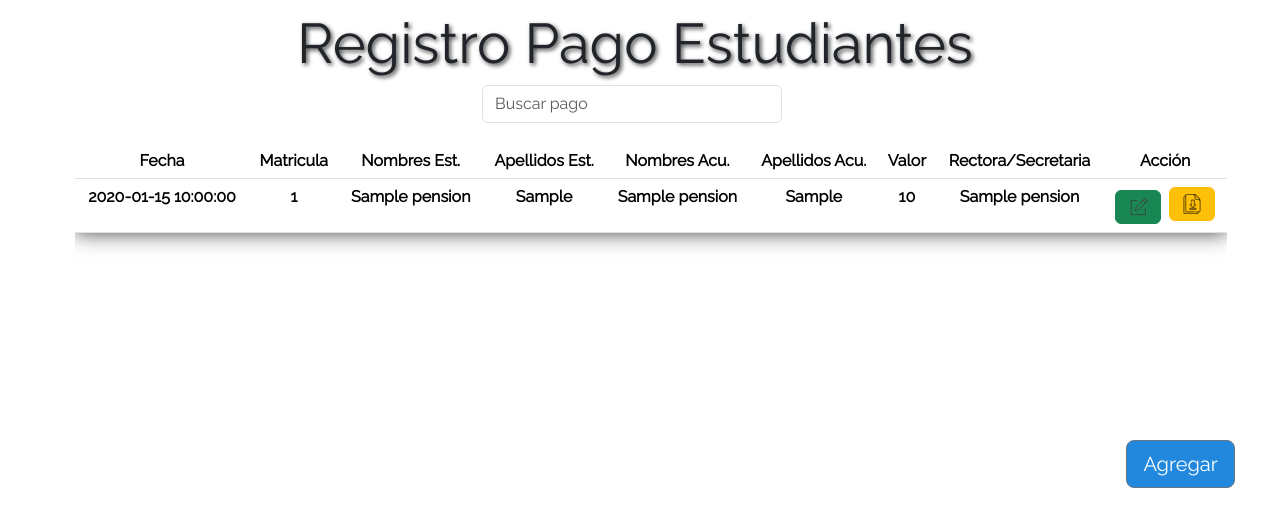
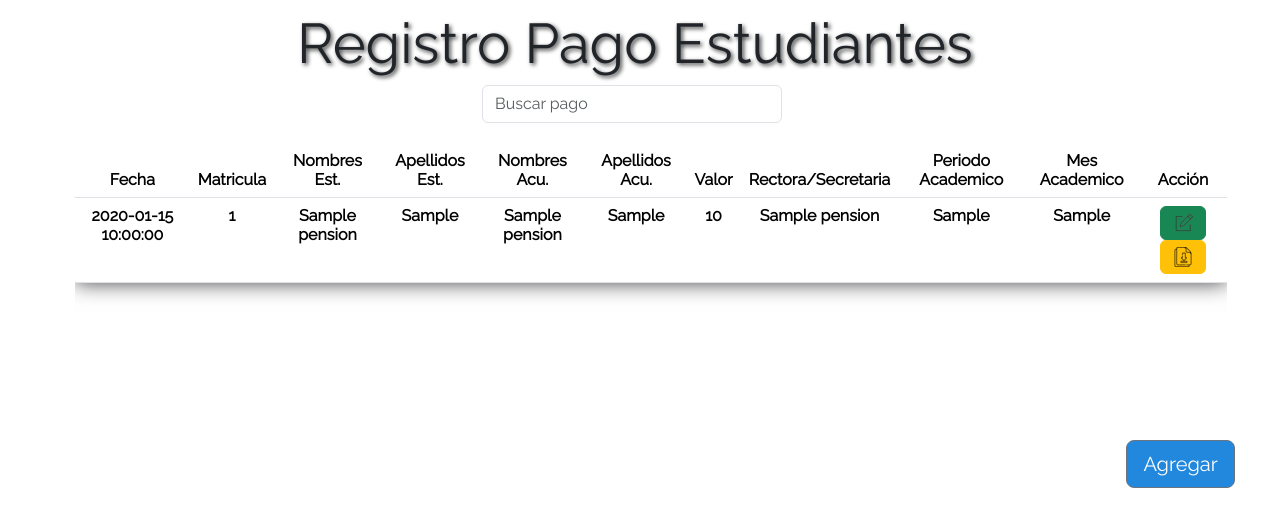
Before and after one commit to SEBASTIANRO5244/Proyecto-de-grado, a CodeIgniter app: page /cecs/index.php/controlador/pago_estudiante in a window 1280 px wide. Shown: the part 65-587 px from the top of the page. Run offline with CodeIgniter, Linux system fonts and the light colour scheme; tables that the repository leaves empty or names only in its code hold one stand-in row (values such as "Sample post"); data that the repository does not hold is empty; some libraries are stand-ins or nearby versions; some web fonts are replaced.

Commit message:
Agregar campos (periodo y mes academico) a pago estudiantes

```diff
--- a/application/controllers/Cpago_estudiante.php
+++ b/application/controllers/Cpago_estudiante.php
@@ -26,7 +26,9 @@ class Cpago_estudiante extends CI_Controller {
             "nombre_acudiente" => $_POST['nombres1'],
             "apellido_acudiente" => $_POST['apellidos1'],
             "nombre_admin" => $_POST['admin'],
-            "fk_id_matricula" => $_POST['doc_estudiante']
+            "fk_id_matricula" => $_POST['doc_estudiante'],
+            "periodo_academico" => $_POST['periodo_academico'],
+            "mes_academico" => $_POST['mes_academico']
           );
 
       echo $this->Mpago_estudiante->guardar($dato);
@@ -44,7 +46,9 @@ class Cpago_estudiante extends CI_Controller {
             "nombre_acudiente" => $_POST['nombres1'],
             "apellido_acudiente" => $_POST['apellidos1'],
             "nombre_admin" => $_POST['admin'],
-            "fk_id_matricula" => $_POST['doc_estudiante']
+            "fk_id_matricula" => $_POST['doc_estudiante'],
+            "periodo_academico" => $_POST['periodo_academico'],
+            "mes_academico" => $_POST['mes_academico']
           );
 
       echo $this->Mpago_estudiante->actualizar($id,$dato);
--- a/application/views/pago_estudiante.php
+++ b/application/views/pago_estudiante.php
@@ -64,6 +64,27 @@
     <label for="">Rectora/Secretaria</label>
     <input class="input-letter form-control rounded-pill" type="text" id="Admin" placeholder="Rectora/Secretaria">
   </div>
+  <div class="col-sm-6">
+    <label for="exampleFormControlSelect1">Periodo Academico</label>
+    <select class="form-control" id="Periodo_academico">
+      <option value="2022">2022</option>
+    </select>
+  </div>
+  <div class="col-sm-6">
+    <label for="exampleFormControlSelect1">Mes Academico</label>
+    <select class="form-control" id="Mes_academico">
+      <option>Febrero</option>
+      <option>Marzo</option>
+      <option>Abril</option>
+      <option>Mayo</option>
+      <option>Junio</option>
+      <option>Julio</option>
+      <option>Agosto</option>
+      <option>Septiembre</option>
+      <option>Octubre</option>
+      <option>Noviembre</option>
+    </select>
+  </div>
 </div>
       <div class="modalf-pest">
         <button type="button" class="btn btn-secondary" id="Cerrar" data-dismiss="modal">Cerrar</button>
@@ -78,5 +99,5 @@
 </div>
 <div id="tpago_est"></div>
 <div class="boton_agr_pago_est">
-    <button type="button" class="btn btn-secondary btn-lg" id="New_PEst" data-toggle="modal" data-target="#exampleModal" data-whatever=" @getbootstrap" style="background-color: #28d; margin-top: 160px; margin-left: 88%">Agregar</button>
+    <button type="button" onclick="limpiar()" class="btn btn-secondary btn-lg" id="New_PEst" data-toggle="modal" data-target="#exampleModal" data-whatever=" @getbootstrap" style="background-color: #28d; margin-top: 160px; margin-left: 88%">Agregar</button>
     </div>
--- a/application/views/tablas/tpago_est.php
+++ b/application/views/tablas/tpago_est.php
@@ -11,6 +11,8 @@
       <th scope="col">Apellidos Acu.</th>
       <th scope="col">Valor</th>
       <th scope="col">Rectora/Secretaria</th>
+      <th scope="col">Periodo Academico</th>
+      <th scope="col">Mes Academico</th>
       <th scope="col">Acción</th>
     </tr>
   </thead>
@@ -62,10 +64,20 @@
                              echo $data->nombre_admin;
                            ?>
                          </td>
+                         <td>
+                           <?php
+                             echo $data->periodo_academico;
+                           ?>
+                         </td>
+                         <td>
+                           <?php
+                             echo $data->mes_academico;
+                           ?>
+                         </td>
                           <td>
 
 
-      <button type="button" class="btn btn-success" data-toggle='modal' data-target='#exampleModal' id="Actualizar_pension1" data-whatever=" @geetbootstrap" onclick="cargarmodalPEst('<?php echo $data->id;?>','<?php echo $data->fecha;?>','<?php echo $data->valor;?>','<?php echo $data->nombre_estudiante;?>','<?php echo $data->apellido_estudiante;?>','<?php echo $data->nombre_acudiente;?>','<?php echo $data->apellido_acudiente;?>','<?php echo $data->nombre_admin;?>','<?php echo $data->fk_id_matricula;?>')"><img src="<?php echo base_url('assets/img/actualizar.png');?>"><br><b class="letter"></button>
+      <button type="button" class="btn btn-success" data-toggle='modal' data-target='#exampleModal' id="Actualizar_pension1" data-whatever=" @geetbootstrap" onclick="cargarmodalPEst('<?php echo $data->id;?>','<?php echo $data->fecha;?>','<?php echo $data->valor;?>','<?php echo $data->nombre_estudiante;?>','<?php echo $data->apellido_estudiante;?>','<?php echo $data->nombre_acudiente;?>','<?php echo $data->apellido_acudiente;?>','<?php echo $data->nombre_admin;?>','<?php echo $data->fk_id_matricula;?>','<?php echo $data->mes_academico;?>','<?php echo $data->periodo_academico;?>')"><img src="<?php echo base_url('assets/img/actualizar.png');?>"><br><b class="letter"></button>
 
         <a href="" class="btn btn-warning reportePago"><img src="<?php echo base_url('assets/img/reporte.png');?>"></a>
        </td>
--- a/assets/js/controlador/matricula.js
+++ b/assets/js/controlador/matricula.js
@@ -101,7 +101,7 @@ function buscarespecifico() {
 
 function CargarCombo() {
     var base_url="";
-    base_url="http://localhost:8081/workspace1/cecs/index.php/cmatriculas/CargarCombo";
+    base_url="http://localhost/cecs/index.php/cmatriculas/CargarCombo";
     $.ajax({
         'url' : base_url,
         'type' : 'GET',
--- a/assets/js/controlador/pago_estudiante.js
+++ b/assets/js/controlador/pago_estudiante.js
@@ -27,6 +27,8 @@ function guardar() {
     var apellidos1="";
     var admin = "";
     var doc_estudiante ="";
+    var periodo_academico ="";
+    var mes_academico ="";
 
     fecha =  document.getElementById("Fecha").value;
     valor =   document.getElementById("Valor").value;
@@ -35,11 +37,13 @@ function guardar() {
     nombres1 =  document.getElementById("Nombres1").value;
     apellidos1 =   document.getElementById("Apellidos1").value;
     admin =  document.getElementById("Admin").value;
-    doc_estudiante =  document.getElementById("Identificacion").value;
+    doc_estudiante = document.getElementById("Identificacion").value;
+    periodo_academico =  document.getElementById("Periodo_academico").value;
+    mes_academico =  document.getElementById("Mes_academico").value;
 
 
-
-    if(!fecha||!valor||!nombres||!apellidos||!nombres1||!apellidos1||!admin||!doc_estudiante){
+    if(!fecha||!valor||!nombres||!apellidos||!nombres1||!apellidos1||!admin
+      ||!doc_estudiante||!periodo_academico||!mes_academico){
 
      acum++;
  }
@@ -60,7 +64,9 @@ function guardar() {
                     'nombres1': nombres1,
                     'apellidos1': apellidos1,
                     'admin': admin,
-                    'doc_estudiante': doc_estudiante
+                    'doc_estudiante': doc_estudiante,
+                    'periodo_academico': periodo_academico,
+                    'mes_academico': mes_academico
         },
         'type' : 'POST',
         'statusCode': {
@@ -121,6 +127,8 @@ function limpiar(){
     $("#Admin").val("");
     $("#Identificacion").val("");
     $("#Valor").val("");
+    $("#Periodo_academico").val("");
+    $("#Mes_academico").val("");
 }
 
 function buscarespecifico() {
@@ -244,6 +252,8 @@ function actualizar() {
     var apellidos1="";
     var admin = "";
     var doc_estudiante ="";
+    var periodo_academico ="";
+    var mes_academico ="";
 
     id = $("#Id").val();
     fecha = document.getElementById("Fecha").value;
@@ -254,8 +264,12 @@ function actualizar() {
     apellidos1 = document.getElementById("Apellidos1").value;
     admin = document.getElementById("Admin").value;
     doc_estudiante = document.getElementById("Identificacion").value;
+    periodo_academico =  document.getElementById("Periodo_academico").value;
+    mes_academico =  document.getElementById("Mes_academico").value;
 
-    if(!fecha||!valor||!nombres||!apellidos||!nombres1||!apellidos1||!admin||!doc_estudiante){
+
+    if(!fecha||!valor||!nombres||!apellidos||!nombres1||!apellidos1||!admin
+      ||!doc_estudiante||!periodo_academico||!mes_academico){
 
      acum++;
  }
@@ -276,9 +290,10 @@ function actualizar() {
                     'nombres1': nombres1,
                     'apellidos1': apellidos1,
                     'admin': admin,
-                    'doc_estudiante': doc_estudiante
-
-         },
+                    'doc_estudiante': doc_estudiante,
+                    'periodo_academico': periodo_academico,
+                    'mes_academico': mes_academico
+        },
         'type' : 'POST',
         'statusCode': {
             404: function() {
@@ -289,7 +304,6 @@ function actualizar() {
         if(data == 1){
            actualizarMat();
            actualizarEst();
-           actualizarAcu();
             limpiar();
             tpago_est();
             cargar_tabla();
@@ -324,7 +338,7 @@ function actualizar() {
 }
 
 function cargarmodalPEst(id, fecha, valor, nombre_estudiante, apellido_estudiante, nombre_acudiente,
-  apellido_acudiente, nombre_admin, fk_id_matricula){
+  apellido_acudiente, nombre_admin, fk_id_matricula, mes_academico, periodo_academico){
 
     $("#Id").val(id);
     $("#Fecha").val(fecha);
@@ -334,6 +348,8 @@ function cargarmodalPEst(id, fecha, valor, nombre_estudiante, apellido_estudiant
     $("#Nombres1").val(nombre_acudiente);
     $("#Apellidos1").val(apellido_acudiente);
     $("#Admin").val(nombre_admin);
+    $("#Periodo_academico").val(periodo_academico);
+    $("#Mes_academico").val(mes_academico);
     $("#Identificacion").val(fk_id_matricula);
 
 }
```
Lines whose indentation alone changed are shown as unchanged.
